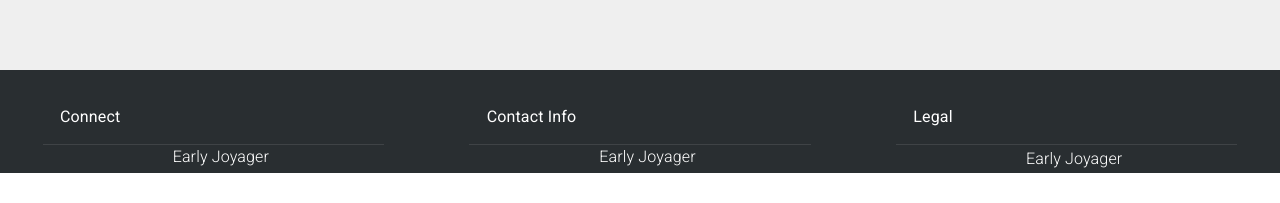
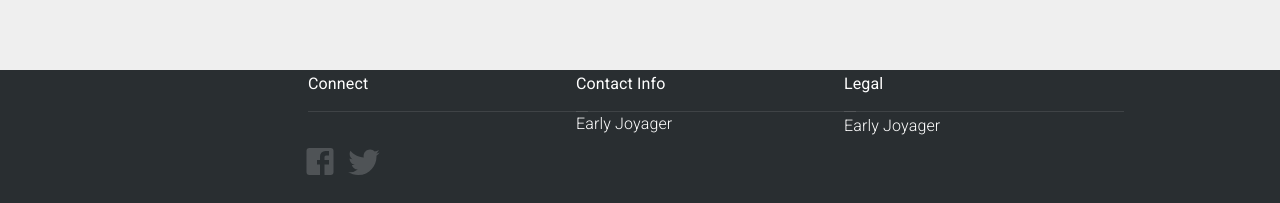
Before and after one commit to OlliePorter/joyer-site, a React (Create React App) app: page / in a window 1280 px wide. Shown: the part 2664-2867 px from the top of the page. Before the commit the page ends 2837 px from the top, so only its background shows below. Built offline with nearby package versions, Linux system fonts and the light colour scheme.

Commit message:
Add clickable social icons

```diff
--- a/src/components/Home/Footer.js
+++ b/src/components/Home/Footer.js
@@ -1,46 +1,59 @@
 import React from 'react';
 import Typography from '@material-ui/core/Typography';
+import FacebookIcon from '@material-ui/icons/Facebook';
+import TwitterIcon from '@material-ui/icons/Twitter';
+import InstagramIcon from '@material-ui/icons/Instagram';
 import { makeStyles } from '@material-ui/core/styles';
 import Grid from '@material-ui/core/Grid';
 import theme from '../../theme';
 
 const useStyles = makeStyles({
-  footerStyle: {
+  coverImageOverlay: {
     backgroundColor: theme.palette.footer.dark,
-    textAlign: "center",
-    position: "relative",
-    left: "0",
-    bottom: "0",
-    height: "auto",
-    width: "100%",
-  },
-  phantomStyle: {
-    display: 'block',
-    height: 'auto',
-    width: "100%",
-  },
-  testimonialColumnContainer: {
+    position: 'absolute',
     display: 'flex',
     flexDirection: 'column',
-    paddingTop: '20px',
-    width: "100%",
+    alignItems: 'center',
+    justifyContent: 'center',
+    height: '20vh',
+    width: '100%',
+    overflowX: 'hidden',
+  },
+  testimonialColumn: {
+    display: 'flex',
+    justifyContent: 'left',
+    paddingLeft: '30px',
+    paddingRight: '30px',
+    flexDirection: 'column',
+    width: '10vw',
+  },
+  featureRow: {
+    display: 'flex',
+    flexDirection: 'row',
+    paddingBottom: '10px',
   },
   testimonialTextTitle: {
     color: 'white',
     fontWeight: 400,
-    padding: '15px',
+    paddingBottom: '15px',
     textAlign: 'left',
-    paddingLeft: '60px',
   },
   testimonialTextSubtitle: {
     color: 'white',
     fontWeight: 300,
-    paddingLeft: '15px',
   },
   testimonialBorder: {
     borderBottom: '1px solid rgba(255,255,255,0.1)',
-    width: '80%',
-    alignSelf: 'center',
+    width: '280px',
+  },
+  featureIcon: {
+    color: theme.palette.footer.icon,
+    transform: 'scale(1.5)',
+    paddingTop: '30px',
+    marginRight: '20px',
+    "&:hover": {
+    color: theme.palette.footer.iconHover,
+    },
   }
 });
 
@@ -48,22 +61,25 @@ export default function Footer() {
   const classes = useStyles();
 
     return (
-      <div className={classes.phantomStyle}>
-        <div className={classes.footerStyle}>
-        <Grid container spacing={12} align="">
+        <div className={classes.coverImage}>
+          <div className={classes.coverImageOverlay}>
+            <div className={classes.coverPadding}>
+              <Grid container spacing={10}>
                 <Grid item xs={4}>
-            <div className={classes.testimonialColumnContainer}>
+                  <div className={classes.testimonialColumn}>
                     <Typography className={classes.testimonialTextTitle} variant="body1">
                       Connect
                     </Typography>
                     <div className={classes.testimonialBorder}></div>
-              <Typography className={classes.testimonialTextSubtitle} variant="body1">
-                Early Joyager
-              </Typography>
+                      <div>
+                        <FacebookIcon className={classes.featureIcon} onClick={()=> window.open("https://facebook.com/joyerapp", "_blank")}/>
+                        <TwitterIcon className={classes.featureIcon} onClick={()=> window.open("https://twitter.com/joyer_app", "_blank")}/>
+                        <InstagramIcon className={classes.featureIcon} onClick={()=> window.open("https://instagram.com/joyer_app", "_blank")}/>
+                      </div>
                   </div>
                 </Grid>
                 <Grid item xs={4}>
-            <div className={classes.testimonialColumnContainer}>
+                  <div className={classes.testimonialColumn}>
                     <Typography className={classes.testimonialTextTitle} variant="body1">
                       Contact Info
                     </Typography>
@@ -74,7 +90,7 @@ export default function Footer() {
                   </div>
                 </Grid>
                 <Grid item xs={4}>
-            <div className={classes.testimonialColumnContainer}>
+                  <div className={classes.testimonialColumn}>
                     <Typography className={classes.testimonialTextTitle} component="subtitle1">
                       Legal
                     </Typography>
@@ -87,5 +103,6 @@ export default function Footer() {
               </Grid>
             </div>
           </div>
+        </div>
     );
 }
--- a/src/components/Home/Testimonials.js
+++ b/src/components/Home/Testimonials.js
@@ -60,7 +60,13 @@ const useStyles = makeStyles({
     width: '60px',
     height: '60px',
     borderRadius: '50%',
-  }
+  },
+  featureIcon: {
+    color: 'black',
+    transform: 'scale(1.5)',
+    paddingTop: '20px',
+    paddingLeft: '20px',
+  },
 });
 
 export default function Testimonials() {
--- a/src/theme.js
+++ b/src/theme.js
@@ -14,6 +14,8 @@ const theme = createMuiTheme({
       },
       footer: {
         dark: '#292e31',
+        icon: '#4f5356',
+        iconHover: '#8e979d',
       },
     },
 });
```
Lines whose indentation alone changed are shown as unchanged.
